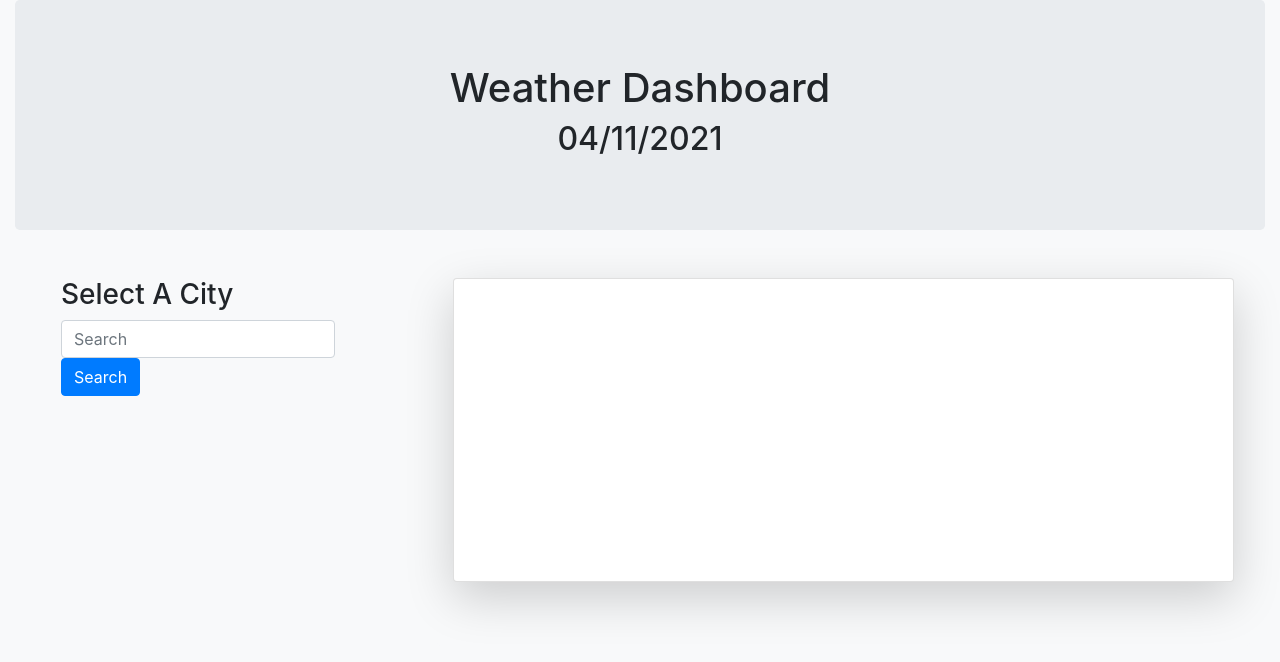
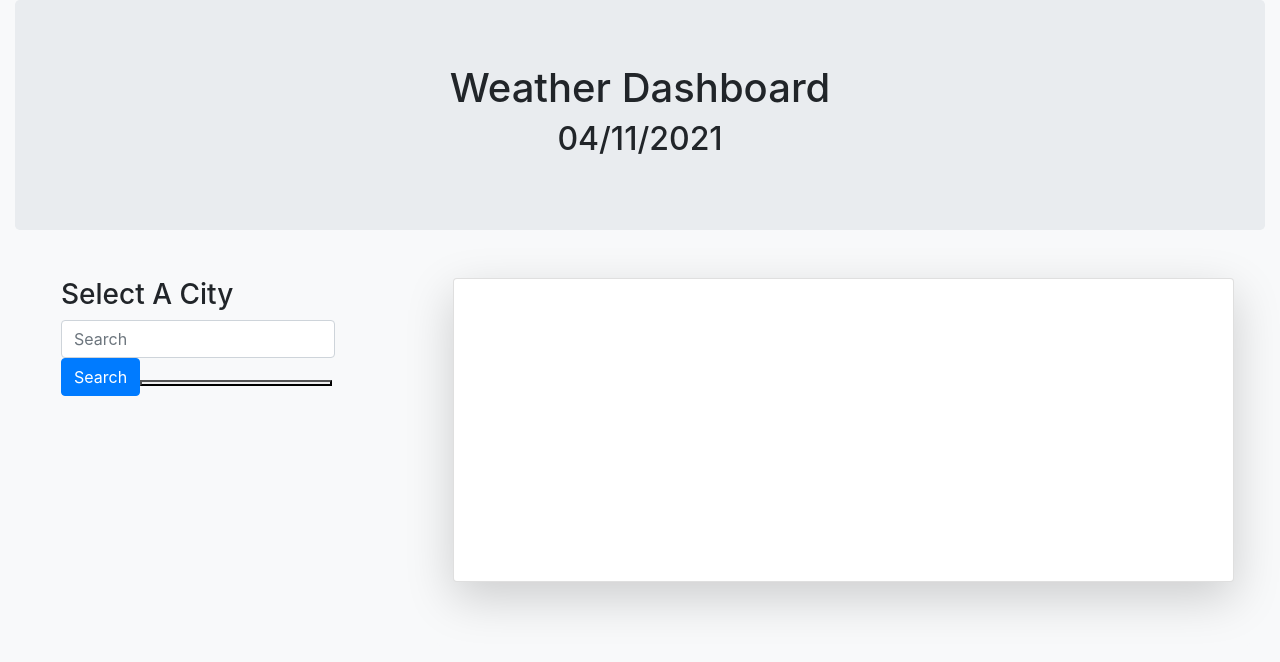
Before and after one commit to DanRingenbach/06-Weather-Dashboard, a plain HTML site: page index.html in a window 1280 px wide. Drawn offline with nearby package versions, Linux system fonts and the light colour scheme.

Commit message:
final commit updates readme and script.js

```diff
--- a/index.html
+++ b/index.html
@@ -24,7 +24,7 @@
                 <div class="col-4 float-left">
                     <nav class="navbar navbar-light bg-white-rounded p-3 mb-5">
                         <h3>Select A City</h3>
-                        <form class='form-inline'>
+                        <form id='search-nav' class='form-inline'>
                             <input id='user-input' class='form-control mr-sm-2' type='search' placeholder='Search'>
                             <button id='select-city' class='btn btn-primary' type='submit'>Search</button>
                         </form>
--- a/script.js
+++ b/script.js
@@ -3,8 +3,19 @@ currentTime = $('#current-time').text(moment().format('L'))
 var weatherIcon = 'http://openweathermap.org/img/wn/'
 userInput = $('#user-input').val()
 var cityName = userInput
+var lastSearch = (localStorage.getItem("city"));
 
-$('#select-city').click(function (event) {
+$(document).ready(function pageLoad() {
+
+  var lastSearch = (localStorage.getItem("city"));
+  var searchDiv = $("<button id='previous-search class='btn border text-muted mt-1 shadow-sm bg-white rounded' style='width: 12rem;'>").text(lastSearch);
+  var psearch = $("<div>");
+  psearch.append(searchDiv)
+  $("#search-nav").append(psearch);
+
+});
+
+$('#select-city').click(function weatherCall(event) {
   event.preventDefault();
 
   $('#current-weather').empty()
@@ -41,6 +52,7 @@ $('#select-city').click(function (event) {
 
       getUvi(data.coord.lat, data.coord.lon);
 
+      localStorage.setItem("city", searchCity)
 
     })
 
@@ -49,7 +61,6 @@ $('#select-city').click(function (event) {
 });
 
 function getUvi(lat, lon) {
-  console.log(lat, lon)
   var oneCall = 'https://api.openweathermap.org/data/2.5/onecall?lat=' + lat + '&lon=' + lon + '&exclude=minutely,hourly,alerts&units=imperial&appid=95d015b55c7f192344f9c89c2f0a415b'
 
   fetch(oneCall)
@@ -76,7 +87,7 @@ function getUvi(lat, lon) {
         var pTemp = $("<p class='card-text'>").text("Temp: " + temp);
         var pHum = $("<p class='card-text'>").text("Humidity: " + humid);
         var imgIcon = $('<img>').attr('src', weatherIcon + icon + '.png')
-        var imgIcon = imgIcon.attr('style',"height: 40px; width: 40px")
+        var imgIcon = imgIcon.attr('style', "height: 40px; width: 40px")
 
         dailyDiv.append(h5date);
         dailyDiv.append(pTemp);
```
Also changed, not shown: screenshot.png (added), 1 other file.
